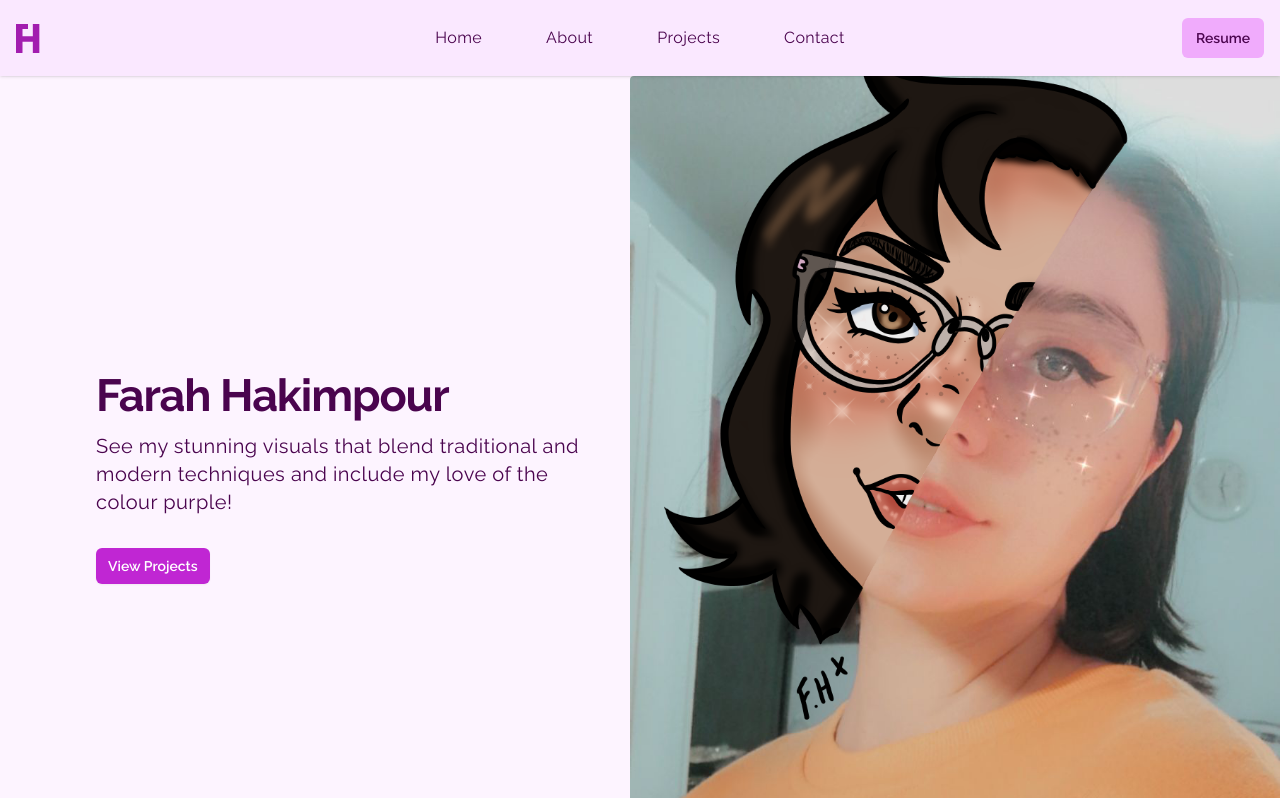
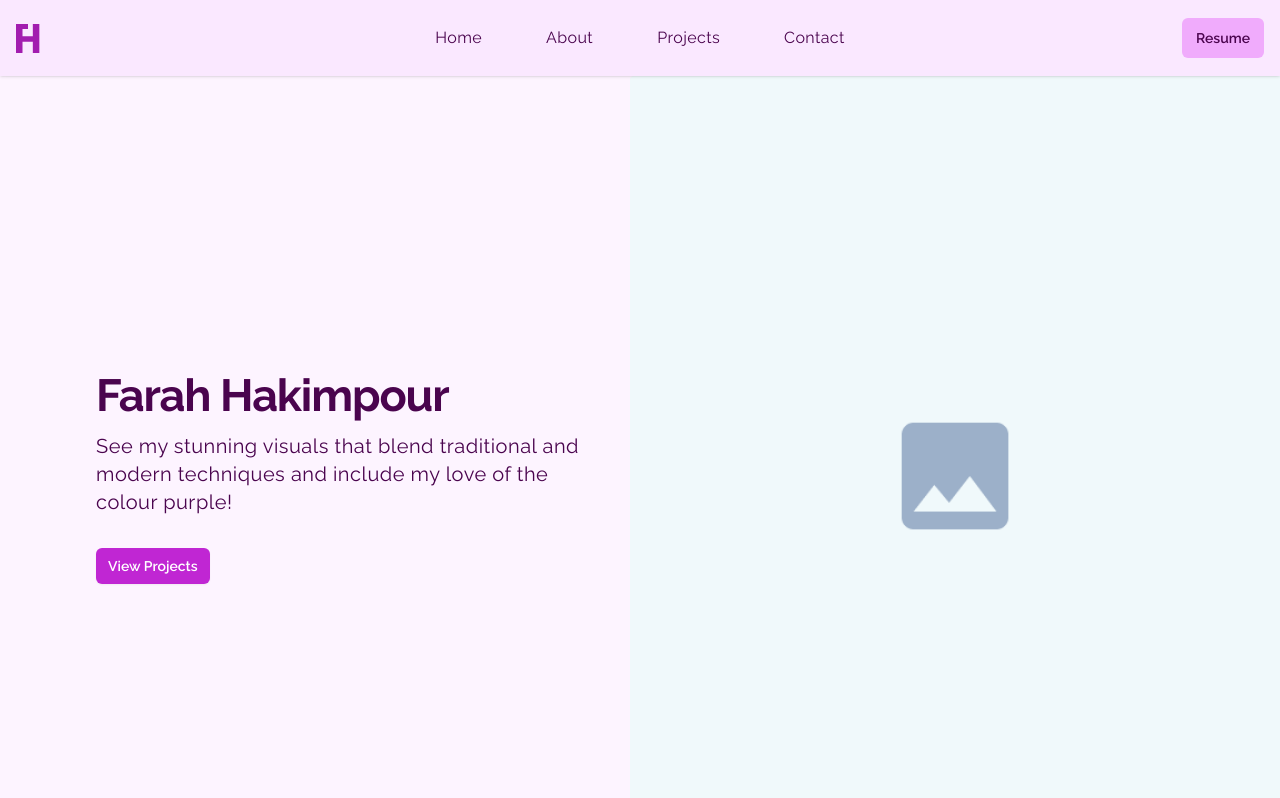
Before and after one commit to Justin-Bento/farah-hakimpour, a Next.js app: page / in a window 1280 px wide. Shown: the top 798 px of the page. Built offline with nearby package versions, Linux system fonts and the light colour scheme.

Commit message:
replaced iimage with sample image

```diff
--- a/src/pages/about.tsx
+++ b/src/pages/about.tsx
@@ -58,7 +58,7 @@ export default function About() {
               <Image
                 fill
                 className="object-cover object-center bg-gray-900 shadow-xl max-w-none rounded-xl ring-1 ring-gray-400/10 "
-                src="/media/main photo.png"
+                src="/media/dummy-image.png"
                 alt=""
               />
             </div>
--- a/src/pages/index.tsx
+++ b/src/pages/index.tsx
@@ -9,7 +9,7 @@ export default function index() {
   return (
     <>
       <Head>
-        <title>Home - Farah Hakimpour</title>
+        <title>Farah Hakimpour</title>
       </Head>
       <Appbar />
       <main className="p-4 my-16 md:p-0 md:my-0 theme">
@@ -28,7 +28,7 @@ export default function index() {
             </div>
           </div>
           <div className="relative w-full h-screen">
-            <Image fill quality={90} src={`/media/main photo.png`} alt="&nbsp;" className="object-cover object-center rounded-l aspect-square" />
+            <Image fill quality={90} src={`/media/dummy-image.png`} alt="&nbsp;" className="object-cover object-center rounded-l aspect-square" />
           </div>
         </div>
       </main>
```
